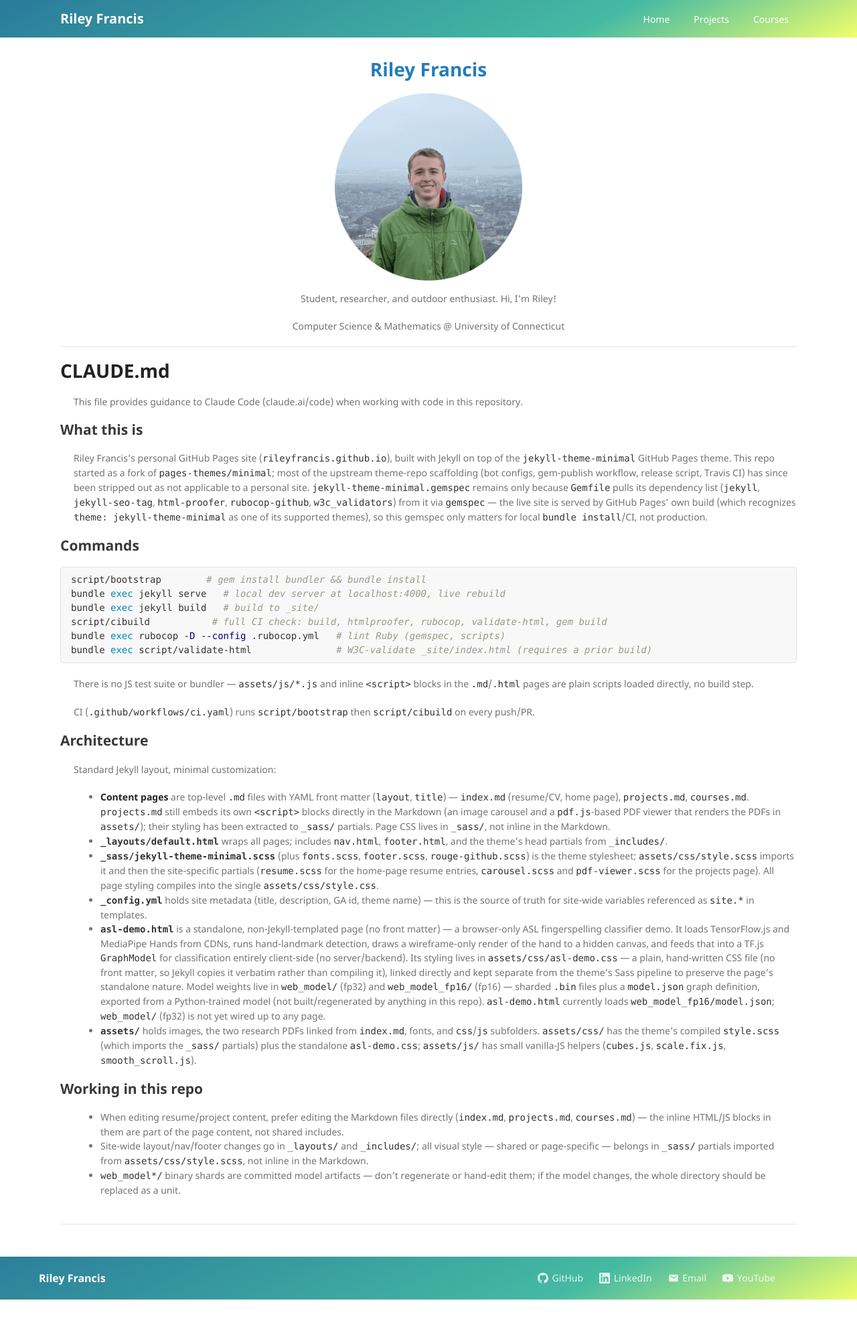
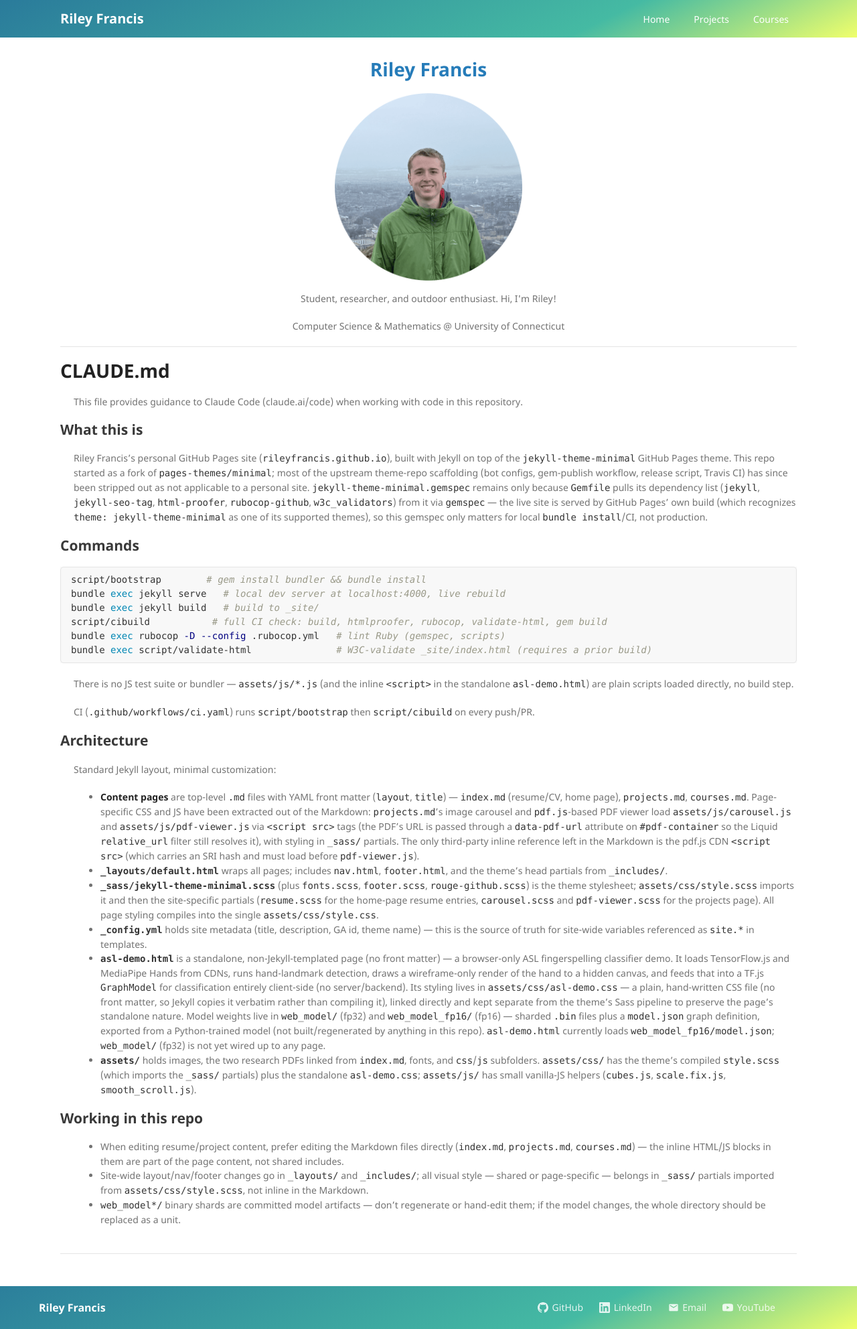
Before and after one commit to RileyFrancis/rileyfrancis.github.io, a Jekyll site: the page built from CLAUDE.md, in a window 1280 px wide. Shown: the whole page at 67% size. Built offline with Jekyll 4.4.1, drawn with Linux system fonts in a browser that asks for light colours; our own code applies the rules of GitHub Pages for plain Markdown files; before the commit the page ends 1940 px from its top, so only the background shows below that.

Commit message:
Extract js and add SDP poster

````diff
--- a/CLAUDE.md
+++ b/CLAUDE.md
@@ -17,7 +17,7 @@ bundle exec rubocop -D --config .rubocop.yml   # lint Ruby (gemspec, scripts)
 bundle exec script/validate-html               # W3C-validate _site/index.html (requires a prior build)
 ```
 
-There is no JS test suite or bundler — `assets/js/*.js` and inline `<script>` blocks in the `.md`/`.html` pages are plain scripts loaded directly, no build step.
+There is no JS test suite or bundler — `assets/js/*.js` (and the inline `<script>` in the standalone `asl-demo.html`) are plain scripts loaded directly, no build step.
 
 CI (`.github/workflows/ci.yaml`) runs `script/bootstrap` then `script/cibuild` on every push/PR.
 
@@ -25,7 +25,7 @@ CI (`.github/workflows/ci.yaml`) runs `script/bootstrap` then `script/cibuild` o
 
 Standard Jekyll layout, minimal customization:
 
-- **Content pages** are top-level `.md` files with YAML front matter (`layout`, `title`) — `index.md` (resume/CV, home page), `projects.md`, `courses.md`. `projects.md` still embeds its own `<script>` blocks directly in the Markdown (an image carousel and a `pdf.js`-based PDF viewer that renders the PDFs in `assets/`); their styling has been extracted to `_sass/` partials. Page CSS lives in `_sass/`, not inline in the Markdown.
+- **Content pages** are top-level `.md` files with YAML front matter (`layout`, `title`) — `index.md` (resume/CV, home page), `projects.md`, `courses.md`. Page-specific CSS and JS have been extracted out of the Markdown: `projects.md`'s image carousel and `pdf.js`-based PDF viewer load `assets/js/carousel.js` and `assets/js/pdf-viewer.js` via `<script src>` tags (the PDF's URL is passed through a `data-pdf-url` attribute on `#pdf-container` so the Liquid `relative_url` filter still resolves it), with styling in `_sass/` partials. The only third-party inline reference left in the Markdown is the pdf.js CDN `<script src>` (which carries an SRI hash and must load before `pdf-viewer.js`).
 - **`_layouts/default.html`** wraps all pages; includes `nav.html`, `footer.html`, and the theme's head partials from `_includes/`.
 - **`_sass/jekyll-theme-minimal.scss`** (plus `fonts.scss`, `footer.scss`, `rouge-github.scss`) is the theme stylesheet; `assets/css/style.scss` imports it and then the site-specific partials (`resume.scss` for the home-page resume entries, `carousel.scss` and `pdf-viewer.scss` for the projects page). All page styling compiles into the single `assets/css/style.css`.
 - **`_config.yml`** holds site metadata (title, description, GA id, theme name) — this is the source of truth for site-wide variables referenced as `site.*` in templates.
--- a/_sass/pdf-viewer.scss
+++ b/_sass/pdf-viewer.scss
@@ -1,8 +1,8 @@
-// Scrollable container for the pdf.js-rendered research papers
-// on the projects page (projects.md). Rendering lives in the inline
-// <script> on that page.
+// Scrollable container for the pdf.js-rendered research papers on the projects
+// page (projects.md). Rendering lives in assets/js/pdf-viewer.js. Class-based
+// so multiple viewers can coexist on one page.
 
-#pdf-wrapper {
+.pdf-wrapper {
   height: 800px;           /* adjust to taste */
   overflow-y: scroll;
   border-radius: 16px;
@@ -14,13 +14,13 @@
 }
 
 /* Hide the scrollbar visually but keep it scrollable */
-#pdf-wrapper::-webkit-scrollbar {
+.pdf-wrapper::-webkit-scrollbar {
   width: 6px;
 }
-#pdf-wrapper::-webkit-scrollbar-track {
+.pdf-wrapper::-webkit-scrollbar-track {
   background: transparent;
 }
-#pdf-wrapper::-webkit-scrollbar-thumb {
+.pdf-wrapper::-webkit-scrollbar-thumb {
   background: #cccccc;
   border-radius: 3px;
 }
````
Also changed, not shown: assets/js/carousel.js (added, +46 -0 lines), assets/js/pdf-viewer.js (added, +39 -0 lines), projects.md (+8 -75 lines).
